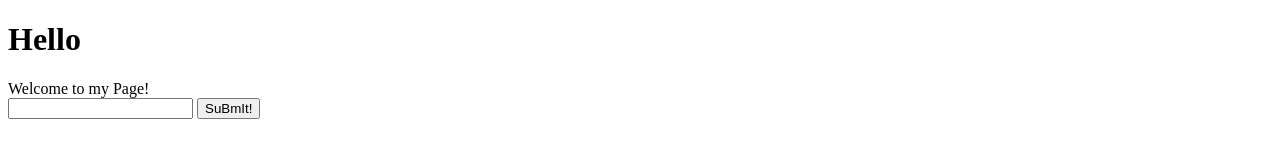
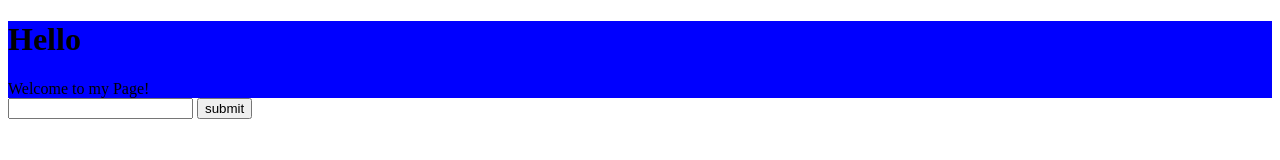
Before and after one commit to Bluemooses/jQuery-Review, a plain HTML site: page index.html in a window 1280 px wide. Drawn offline with nearby package versions, Linux system fonts and the light colour scheme.

Commit message:
Itterated alterations
Some alterations

```diff
--- a/index.html
+++ b/index.html
@@ -11,12 +11,15 @@
 </head>
 
 <body>
-    <div class="Hello">
-        <h1>Hello</h1>
+    <div class="blue">
+        <div class="Hello">
+            <h1 id = "hello">Hello</h1>
+        </div>
     </div>
-    <input type = "text" id="firstName"/>
-    <button id="submit">SuBmIt!</button>
-
+    <div class="wrapper">
+        <input type="text" id="firstName" />
+        <button id="submit">submit</button>
+    </div>
     <script src="https://ajax.googleapis.com/ajax/libs/jquery/3.5.1/jquery.min.js"></script>
     <script src='scripts.js'></script>
 
--- a/scripts.js
+++ b/scripts.js
@@ -3,8 +3,9 @@ $(document).ready(onReady); //second event of code running
 function onReady(){
     console.log('jQuery is loaded');
     $(".Hello").append( 'Welcome to my Page!');
-    $(".Hello").addClass('blue');
+    $("#hello").addClass('blue');
     $('#submit').on('click', handleSubmit);
+    $('#wrapper').on('click', '.extraBtn', handleClick);
     console.log("hello"); //run first because it runs when the scripts loads.
 };
 
@@ -13,5 +14,12 @@ function handleSubmit(){
     let firstName = $('#firstName').val(); //getter
     console.log(firstName);//uses our variable
 
+    $('#wrapper').append('< button class = "extraBtn" > click me < /button>');
     $('#firstName').val('YAY'); //setter
 }
+
+
+function handleClick(){
+    console.log("button clicked");
+    $('#wrapper').append('< button class = "extraBtn" > click me < /button>');
+};
--- a/styles.css
+++ b/styles.css
@@ -1,7 +1,8 @@
-.blue{
-
-}
 
 /* body{
     background-color: red;
 } */
+
+.blue{
+    background: blue;
+}
```
Also changed, not shown: 1 other file.
